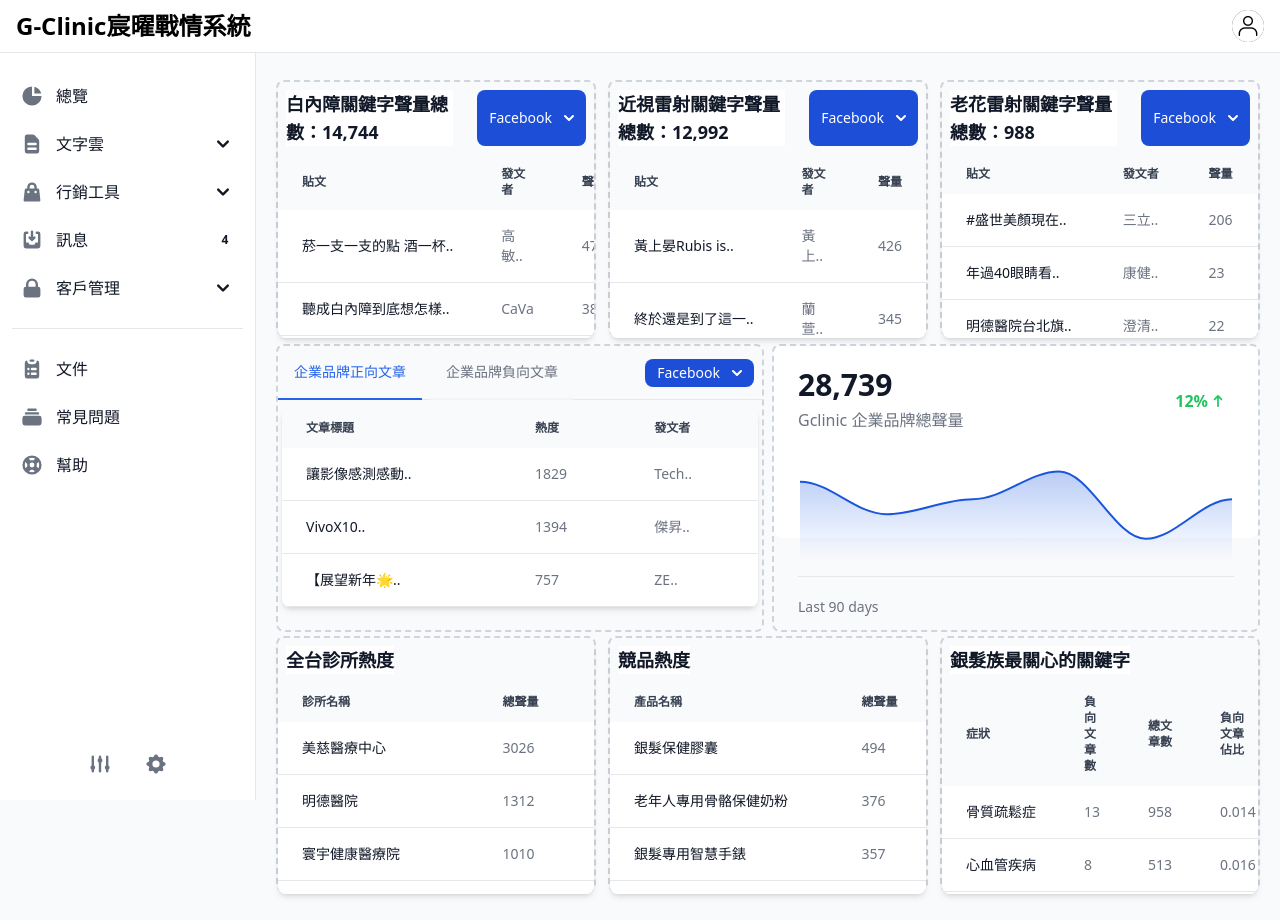
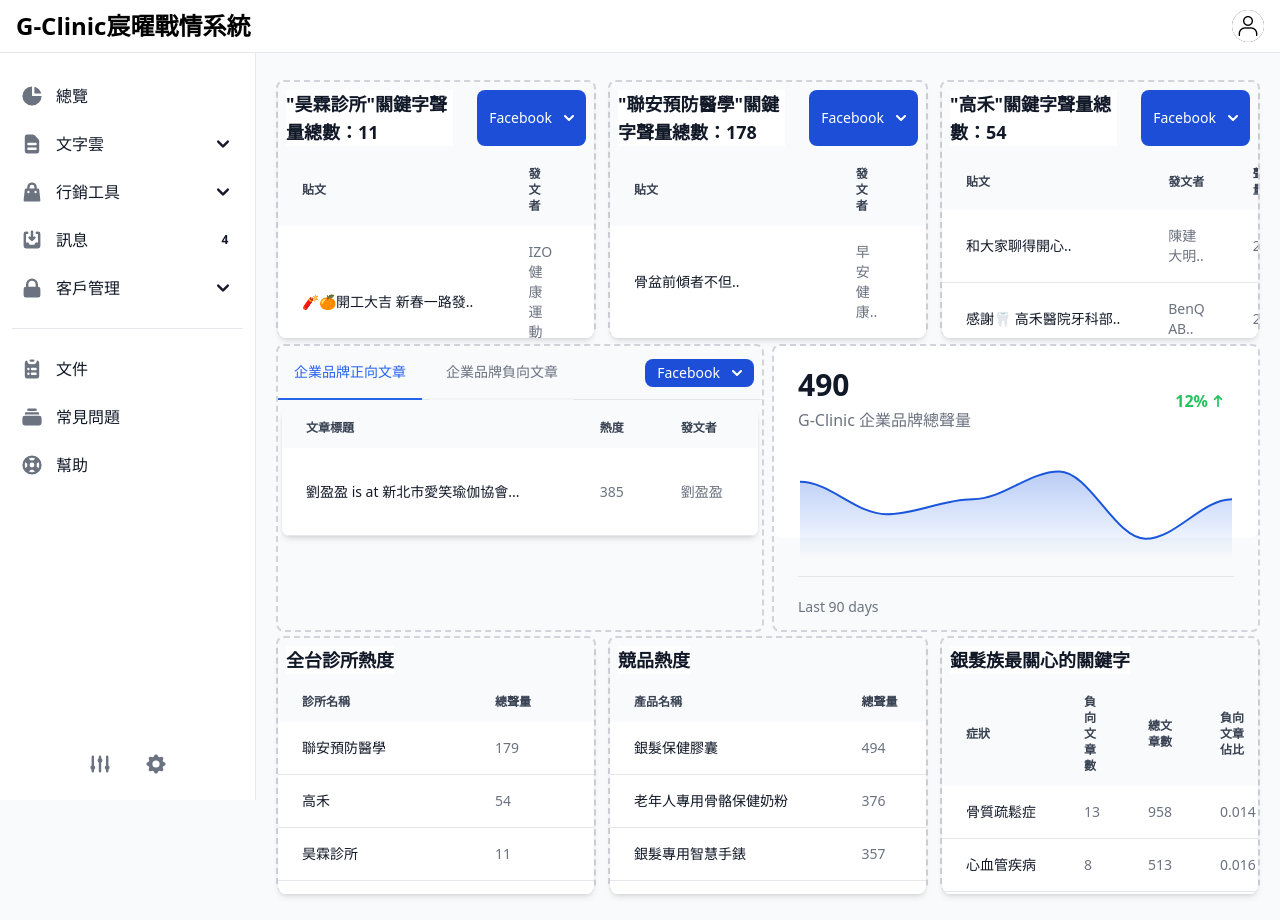
Before and after one commit to hanbz/precisegram_dashboard, a Laravel app: page / in a window 1280 px wide. Run offline with Laravel 9, Linux system fonts and the light colour scheme; some libraries are stand-ins or nearby versions.

Commit message:
change content to G-Clinic

```diff
--- a/resources/views/home.blade.php
+++ b/resources/views/home.blade.php
@@ -5,7 +5,7 @@
         <div class="border-2 border-dashed border-gray-300 rounded-lg dark:border-gray-600 h-32 md:h-64">
             <div class="relative overflow-x-auto overflow-y-auto max-h-64 shadow-md sm:rounded-lg">
                 <div class="inline-flex p-2">
-                    <div class="text-lg font-semibold text-gray-900 bg-white">白內障關鍵字聲量總數：14,744</div>
+                    <div class="text-lg font-semibold text-gray-900 bg-white">"昊霖診所"關鍵字聲量總數：11</div>
                     <button id="dropdownDefaultButton1" data-dropdown-toggle="dropdown-keyword1"
                             class="ml-6 text-white bg-blue-700 hover:bg-blue-800 focus:ring-4 focus:outline-none focus:ring-blue-300 font-small rounded-lg text-sm px-3 py-1 text-center inline-flex items-center dark:bg-blue-600 dark:hover:bg-blue-700 dark:focus:ring-blue-800"
                             type="button">Facebook
@@ -57,37 +57,37 @@
                     <tr class="bg-white border-b dark:bg-gray-800 dark:border-gray-700">
                         <th scope="row"
                             class="px-6 py-4 font-medium text-gray-900 whitespace-nowrap dark:text-white">
-                            菸一支一支的點 酒一杯..
+                            🧨🍊開工大吉 新春一路發..
                         </th>
                         <td class="px-6 py-4">
-                            高敏..
+                            IZO 健康運動館
                         </td>
                         <td class="px-6 py-4">
-                            473
+                            12
                         </td>
                     </tr>
                     <tr class="bg-white border-b dark:bg-gray-800 dark:border-gray-700">
                         <th scope="row"
                             class="px-6 py-4 font-medium text-gray-900 whitespace-nowrap dark:text-white">
-                            聽成白內障到底想怎樣..
+                            🧨開工上班好厭世…. IZO給..
                         </th>
                         <td class="px-6 py-4">
-                            CaVa
+                            IZO 健康運動館
                         </td>
                         <td class="px-6 py-4">
-                            386
+                            5
                         </td>
                     </tr>
                     <tr class="bg-white border-b dark:bg-gray-800 dark:border-gray-700">
                         <th scope="row"
                             class="px-6 py-4 font-medium text-gray-900 whitespace-nowrap dark:text-white">
-                            〔 別讓眼睛老太快 1..
+                            新年的腳步將近..
                         </th>
                         <td class="px-6 py-4">
-                            胡乃..
+                            IZO 健康運動館..
                         </td>
                         <td class="px-6 py-4">
-                            266
+                            4
                         </td>
                     </tr>
                     <tr class="bg-white border-b dark:bg-gray-800 dark:border-gray-700">
@@ -121,7 +121,7 @@
         <div class="border-2 border-dashed rounded-lg border-gray-300 dark:border-gray-600 h-32 md:h-64">
             <div class="relative overflow-x-auto overflow-y-auto max-h-64 shadow-md sm:rounded-lg">
                 <div class="inline-flex p-2">
-                    <div class="text-lg font-semibold text-gray-900 bg-white">近視雷射關鍵字聲量總數：12,992</div>
+                    <div class="text-lg font-semibold text-gray-900 bg-white">"聯安預防醫學"關鍵字聲量總數：178</div>
                     <button id="dropdownDefaultButton2" data-dropdown-toggle="dropdown-keyword2"
                             class="ml-6 text-white bg-blue-700 hover:bg-blue-800 focus:ring-4 focus:outline-none focus:ring-blue-300 font-small rounded-lg text-sm px-3 py-1 text-center inline-flex items-center dark:bg-blue-600 dark:hover:bg-blue-700 dark:focus:ring-blue-800"
                             type="button">Facebook
@@ -173,25 +173,25 @@
                     <tr class="bg-white border-b dark:bg-gray-800 dark:border-gray-700">
                         <th scope="row"
                             class="px-6 py-4 font-medium text-gray-900 whitespace-nowrap dark:text-white">
-                            黃上晏Rubis is..
+                            骨盆前傾者不但..
                         </th>
                         <td class="px-6 py-4">
-                            黃上..
+                            早安健康..
                         </td>
                         <td class="px-6 py-4">
-                            426
+                            398
                         </td>
                     </tr>
                     <tr class="bg-white border-b dark:bg-gray-800 dark:border-gray-700">
                         <th scope="row"
                             class="px-6 py-4 font-medium text-gray-900 whitespace-nowrap dark:text-white">
-                            終於還是到了這一..
+                            🎉🎉🎉🎉🎉🎉 [卡卡園地..
                         </th>
                         <td class="px-6 py-4">
-                            蘭萱..
+                            中臺灣卡訊..
                         </td>
                         <td class="px-6 py-4">
-                            345
+                            245
                         </td>
                     </tr>
                     <tr class="bg-white border-b dark:bg-gray-800 dark:border-gray-700">
@@ -209,13 +209,13 @@
                     <tr class="bg-white border-b dark:bg-gray-800 dark:border-gray-700">
                         <th scope="row"
                             class="px-6 py-4 font-medium text-gray-900 whitespace-nowrap dark:text-white">
-                            短今Sammie..
+                            Life爵士樂團..
                         </th>
                         <td class="px-6 py-4">
-                            短今..
+                            Life爵士樂團..
                         </td>
                         <td class="px-6 py-4">
-                            276
+                            95
                         </td>
                     </tr>
                     <tr class="bg-white border-b dark:bg-gray-800 dark:border-gray-700">
@@ -237,7 +237,7 @@
         <div class="border-2 border-dashed rounded-lg border-gray-300 dark:border-gray-600 h-32 md:h-64">
             <div class="relative overflow-x-auto overflow-y-auto max-h-64 shadow-md sm:rounded-lg">
                 <div class="inline-flex p-2">
-                    <div class="text-lg font-semibold text-gray-900 bg-white">老花雷射關鍵字聲量總數：988</div>
+                    <div class="text-lg font-semibold text-gray-900 bg-white">"高禾"關鍵字聲量總數：54</div>
                     <button id="dropdownDefaultButton3" data-dropdown-toggle="dropdown-keyword3"
                             class="ml-6 text-white bg-blue-700 hover:bg-blue-800 focus:ring-4 focus:outline-none focus:ring-blue-300 font-small rounded-lg text-sm px-3 py-1 text-center inline-flex items-center dark:bg-blue-600 dark:hover:bg-blue-700 dark:focus:ring-blue-800"
                             type="button">Facebook
@@ -289,22 +289,22 @@
                     <tr class="bg-white border-b dark:bg-gray-800 dark:border-gray-700">
                         <th scope="row"
                             class="px-6 py-4 font-medium text-gray-900 whitespace-nowrap dark:text-white">
-                            #盛世美顏現在..
+                            和大家聊得開心..
                         </th>
                         <td class="px-6 py-4">
-                            三立..
+                            陳建大明..
                         </td>
                         <td class="px-6 py-4">
-                            206
+                            23
                         </td>
                     </tr>
                     <tr class="bg-white border-b dark:bg-gray-800 dark:border-gray-700">
                         <th scope="row"
                             class="px-6 py-4 font-medium text-gray-900 whitespace-nowrap dark:text-white">
-                            年過40眼睛看..
+                            感謝🦷 高禾醫院牙科部..
                         </th>
                         <td class="px-6 py-4">
-                            康健..
+                            BenQ AB..
                         </td>
                         <td class="px-6 py-4">
                             23
@@ -325,13 +325,13 @@
                     <tr class="bg-white border-b dark:bg-gray-800 dark:border-gray-700">
                         <th scope="row"
                             class="px-6 py-4 font-medium text-gray-900 whitespace-nowrap dark:text-white">
-                            謝文憲的極憲人..
+                            受邀到6城市心靈..
                         </th>
                         <td class="px-6 py-4">
-                            謝文..
+                            陳建大明..
                         </td>
                         <td class="px-6 py-4">
-                            19
+                            20
                         </td>
                     </tr>
                     <tr class="bg-white border-b dark:bg-gray-800 dark:border-gray-700">
@@ -430,39 +430,39 @@
                             <tr class="bg-white border-b dark:bg-gray-800 dark:border-gray-700">
                                 <th scope="row"
                                     class="px-6 py-4 font-medium text-gray-900 whitespace-nowrap dark:text-white">
-                                    讓影像感測感動..
+                                    劉盈盈 is at 新北市愛笑瑜伽協會...
                                 </th>
                                 <td class="px-6 py-4">
-                                    1829
+                                    385
                                 </td>
                                 <td class="px-6 py-4">
-                                    Tech..
+                                    劉盈盈
                                 </td>
                             </tr>
-                            <tr class="bg-white border-b dark:bg-gray-800 dark:border-gray-700">
-                                <th scope="row"
-                                    class="px-6 py-4 font-medium text-gray-900 whitespace-nowrap dark:text-white">
-                                    VivoX10..
-                                </th>
-                                <td class="px-6 py-4">
-                                    1394
-                                </td>
-                                <td class="px-6 py-4">
-                                    傑昇..
-                                </td>
-                            </tr>
-                            <tr class="bg-white border-b dark:bg-gray-800 dark:border-gray-700">
-                                <th scope="row"
-                                    class="px-6 py-4 font-medium text-gray-900 whitespace-nowrap dark:text-white">
-                                    【展望新年🌟..
-                                </th>
-                                <td class="px-6 py-4">
-                                    757
-                                </td>
-                                <td class="px-6 py-4">
-                                    ZE..
-                                </td>
-                            </tr>
+{{--                            <tr class="bg-white border-b dark:bg-gray-800 dark:border-gray-700">--}}
+{{--                                <th scope="row"--}}
+{{--                                    class="px-6 py-4 font-medium text-gray-900 whitespace-nowrap dark:text-white">--}}
+{{--                                    VivoX10..--}}
+{{--                                </th>--}}
+{{--                                <td class="px-6 py-4">--}}
+{{--                                    1394--}}
+{{--                                </td>--}}
+{{--                                <td class="px-6 py-4">--}}
+{{--                                    傑昇..--}}
+{{--                                </td>--}}
+{{--                            </tr>--}}
+{{--                            <tr class="bg-white border-b dark:bg-gray-800 dark:border-gray-700">--}}
+{{--                                <th scope="row"--}}
+{{--                                    class="px-6 py-4 font-medium text-gray-900 whitespace-nowrap dark:text-white">--}}
+{{--                                    【展望新年🌟..--}}
+{{--                                </th>--}}
+{{--                                <td class="px-6 py-4">--}}
+{{--                                    757--}}
+{{--                                </td>--}}
+{{--                                <td class="px-6 py-4">--}}
+{{--                                    ZE..--}}
+{{--                                </td>--}}
+{{--                            </tr>--}}
                             </tbody>
                         </table>
                     </div>
@@ -523,8 +523,8 @@
             <div class="w-full max-h-48 bg-white rounded-lg dark:bg-gray-800 p-4 md:p-6">
                 <div class="flex justify-between">
                     <div>
-                        <h5 class="leading-none text-3xl font-bold text-gray-900 dark:text-white pb-2">28,739</h5>
-                        <p class="text-base font-normal text-gray-500 dark:text-gray-400">Gclinic 企業品牌總聲量</p>
+                        <h5 class="leading-none text-3xl font-bold text-gray-900 dark:text-white pb-2">490</h5>
+                        <p class="text-base font-normal text-gray-500 dark:text-gray-400">G-Clinic 企業品牌總聲量</p>
                     </div>
                     <div
                         class="flex items-center px-2.5 py-0.5 text-base font-semibold text-green-500 dark:text-green-500 text-center">
@@ -589,28 +589,28 @@
                     <tr class="bg-white border-b dark:bg-gray-800 dark:border-gray-700">
                         <th scope="row"
                             class="px-6 py-4 font-medium text-gray-900 whitespace-nowrap dark:text-white">
-                            美慈醫療中心
+                            聯安預防醫學
                         </th>
                         <td class="px-6 py-4">
-                            3026
+                            179
                         </td>
                     </tr>
                     <tr class="bg-white border-b dark:bg-gray-800 dark:border-gray-700">
                         <th scope="row"
                             class="px-6 py-4 font-medium text-gray-900 whitespace-nowrap dark:text-white">
-                            明德醫院
+                            高禾
                         </th>
                         <td class="px-6 py-4">
-                            1312
+                            54
                         </td>
                     </tr>
                     <tr class="bg-white border-b dark:bg-gray-800 dark:border-gray-700">
                         <th scope="row"
                             class="px-6 py-4 font-medium text-gray-900 whitespace-nowrap dark:text-white">
-                            寰宇健康醫療院
+                            昊霖診所
                         </th>
                         <td class="px-6 py-4">
-                            1010
+                            11
                         </td>
                     </tr>
                     <tr class="bg-white border-b dark:bg-gray-800 dark:border-gray-700">
```
